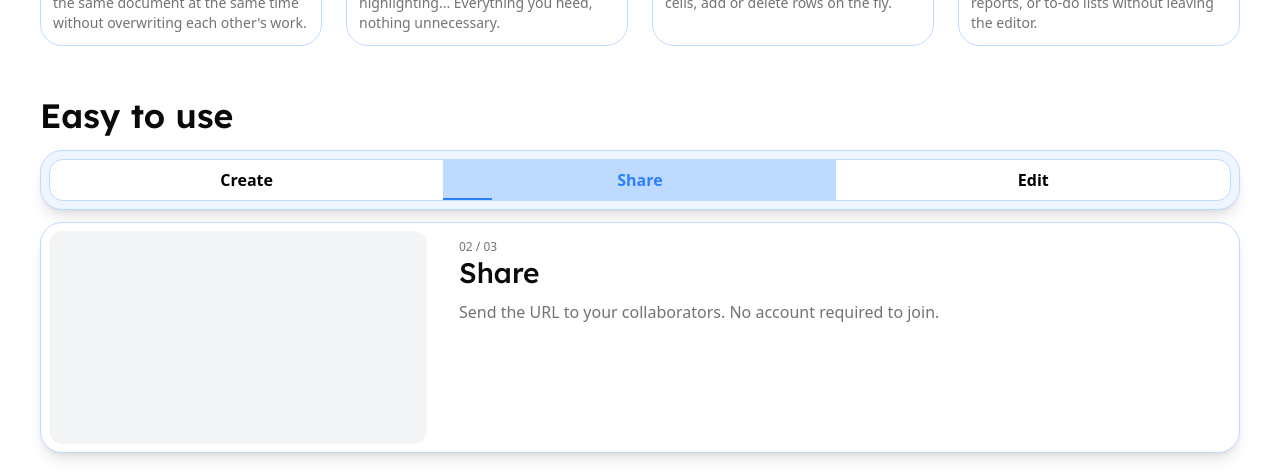
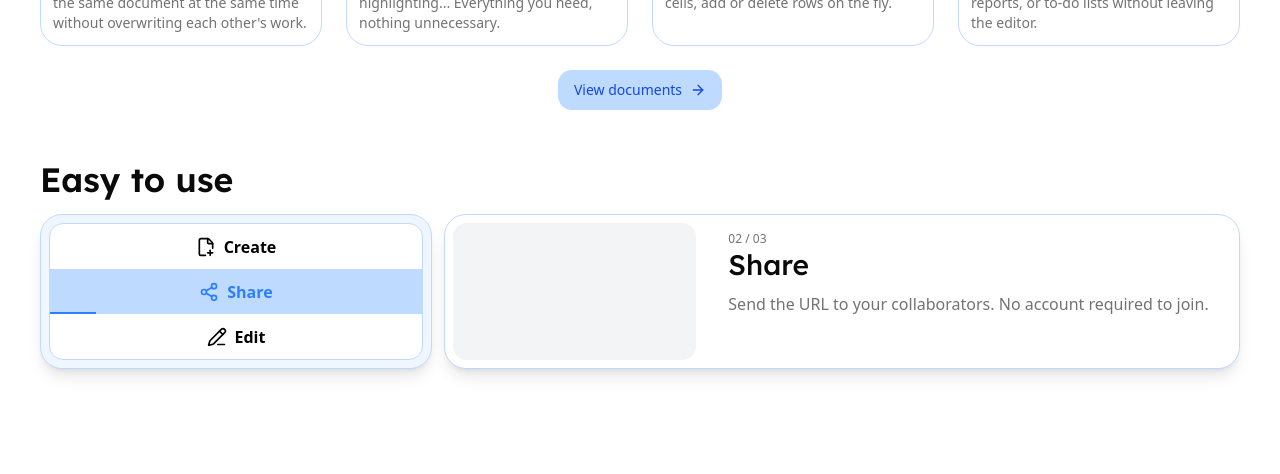
Before and after one commit to yohannimation/gougle-docs, a Next.js app in the folder frontend/: page / in a window 1280 px wide. Shown: the part 1076-1550 px from the top of the page. After the commit the page ends 1469 px from the top, so only its background shows below. Built offline with nearby package versions, Linux system fonts and the light colour scheme.

Commit message:
feat(frontend/home-page): adding a new section

```diff
--- a/frontend/app/(dashboard)/page.tsx
+++ b/frontend/app/(dashboard)/page.tsx
@@ -6,7 +6,7 @@ import { Button } from '@/components/ui/button';
 
 import FeatureCard from '@/components/Home/FeatureCard/FeatureCard';
 
-import { ArrowRight } from 'lucide-react';
+import { ArrowRight, FilePlusCorner, PencilLine, Share2 } from 'lucide-react';
 
 import type { FeatureInterface } from '@/interface/Feature.interface';
 import Slider from '@/components/Home/Slider/Slider';
@@ -14,28 +14,28 @@ import Slider from '@/components/Home/Slider/Slider';
 export default function Home() {
     const features: FeatureInterface[] = [
         {
-            sourceUrl: 'https://localhost:3000',
             name: 'Collaborate',
             description:
                 "Every keystroke is synchronized within milliseconds. Multiple people can edit the same document at the same time without overwriting each other's work.",
+            imgUrl: 'https://localhost:3000',
         },
         {
-            sourceUrl: 'https://localhost:3000',
             name: 'Format',
             description:
                 'A smooth writing and reading experience: headings, bold, italic, highlighting... Everything you need, nothing unnecessary.',
+            imgUrl: 'https://localhost:3000',
         },
         {
-            sourceUrl: 'https://localhost:3000',
             name: 'Structure',
             description:
                 'Add a table in two clicks, adjust columns, add rows, fill cells, merge cells, add or delete rows on the fly.',
+            imgUrl: 'https://localhost:3000',
         },
         {
-            sourceUrl: 'https://localhost:3000',
             name: 'List',
             description:
                 'Bullet lists, numbered lists, checkboxes... Organize your notes, reports, or to-do lists without leaving the editor.',
+            imgUrl: 'https://localhost:3000',
         },
     ];
 
@@ -44,18 +44,21 @@ export default function Home() {
             name: 'Create',
             description:
                 'Two clicks are all it takes. Your document is ready in a second.',
-            sourceUrl: 'https://localhost:3000',
+            imgUrl: 'https://localhost:3000',
+            icon: <FilePlusCorner className="size-5" />,
         },
         {
             name: 'Share',
             description:
                 'Send the URL to your collaborators. No account required to join.',
-            sourceUrl: 'https://localhost:3000',
+            imgUrl: 'https://localhost:3000',
+            icon: <Share2 className="size-5" />,
         },
         {
             name: 'Edit',
             description: 'Edit in real time. Changes sync instantly.',
-            sourceUrl: 'https://localhost:3000',
+            imgUrl: 'https://localhost:3000',
+            icon: <PencilLine className="size-5" />,
         },
     ];
 
@@ -94,12 +97,21 @@ export default function Home() {
                     {features.map((feature, index) => (
                         <FeatureCard
                             key={index}
-                            sourceUrl={feature.sourceUrl}
+                            imgUrl={feature.imgUrl}
                             name={feature.name}
                             description={feature.description}
                         />
                     ))}
                 </ul>
+                <Link
+                    href="/docs"
+                    className="mx-auto mt-3"
+                    title="New document"
+                >
+                    <Button variant="default" size="lg">
+                        View documents <ArrowRight />
+                    </Button>
+                </Link>
             </section>
             <section className="py-6 flex flex-col gap-3">
                 <h2>Easy to use</h2>
--- a/frontend/components/Home/FeatureCard/FeatureCard.tsx
+++ b/frontend/components/Home/FeatureCard/FeatureCard.tsx
@@ -8,7 +8,7 @@ import {
 import type { FeatureInterface } from '@/interface/Feature.interface';
 
 export default function FeatureCard({
-    sourceUrl,
+    imgUrl,
     name,
     description,
 }: FeatureInterface) {
@@ -26,7 +26,7 @@ export default function FeatureCard({
             "
         >
             <img
-                src={sourceUrl}
+                src={imgUrl}
                 alt={`Feature image : ${name}`}
                 className="relative z-20 aspect-video w-full object-cover brightness-60 grayscale dark:brightness-40"
             />
--- a/frontend/components/Home/Slider/Slider.tsx
+++ b/frontend/components/Home/Slider/Slider.tsx
@@ -13,6 +13,7 @@ interface HighlightStyle {
 
 export default function Slider({ items = [] }: SliderProps) {
     const [displayed, setDisplayed] = useState<number>(0);
+    const [isVertical, setIsVertical] = useState<boolean>(false);
     const [fading, setFading] = useState<boolean>(false);
     const [hoveredIndex, setHoveredIndex] = useState<number | null>(null);
     const [progressKey, setProgressKey] = useState<number>(0);
@@ -24,10 +25,14 @@ export default function Slider({ items = [] }: SliderProps) {
         width: 0,
     });
 
-    const moveHighlight = useCallback((index) => {
+    const moveHighlight = useCallback((index: number) => {
         const tab = tabsRef.current[index];
         if (!tab) return;
-        setHighlightStyle({ left: tab.offsetLeft, width: tab.offsetWidth });
+        if (window.innerWidth >= 1280) {
+            setHighlightStyle({ left: tab.offsetTop, width: tab.offsetHeight });
+        } else {
+            setHighlightStyle({ left: tab.offsetLeft, width: tab.offsetWidth });
+        }
     }, []);
 
     const goTo = useCallback(
@@ -57,6 +62,13 @@ export default function Slider({ items = [] }: SliderProps) {
         return () => clearInterval(timerRef.current);
     }, [startTimer, moveHighlight]);
 
+    useEffect(() => {
+        const update = () => setIsVertical(window.innerWidth >= 1280);
+        update();
+        window.addEventListener('resize', update);
+        return () => window.removeEventListener('resize', update);
+    }, []);
+
     const handleMouseEnter = (index) => {
         setHoveredIndex(index);
         clearInterval(timerRef.current);
@@ -72,17 +84,31 @@ export default function Slider({ items = [] }: SliderProps) {
     const item = items[displayed];
 
     return (
-        <div className="flex flex-col gap-3">
+        <div className="grid grid-cols-1 xl:grid-cols-3 gap-3">
             {/* Tabs */}
-            <div className="p-2 flex gap-1.5 sm:flex-wrap bg-blue-50 border border-blue-200 rounded-3xl shadow-lg">
-                <div className="relative flex w-full items-stretch border border-blue-200 bg-white rounded-xl overflow-hidden group">
+            <div className="w-full p-2 flex gap-1.5 bg-blue-50 border border-blue-200 rounded-3xl shadow-lg xl:flex-col">
+                <div className="relative flex w-full h-full items-stretch border border-blue-200 bg-white rounded-xl overflow-hidden group xl:flex-col">
                     {/* Sliding background */}
                     <div
-                        className="absolute bottom-0 h-full bg-blue-200 group-hover:bg-blue-500 pointer-events-none transition-all duration-200 ease-in-out"
-                        style={{
-                            left: highlightStyle.left,
-                            width: highlightStyle.width,
-                        }}
+                        className="absolute bottom-0 h-full bg-blue-200 group-hover:bg-blue-500 pointer-events-none transition-all duration-200 ease-in-out
+                            left-0 w-full xl:top-auto xl:h-auto
+                            xl:left-[unset] xl:w-[unset]
+                        "
+                        style={
+                            isVertical
+                                ? {
+                                      top: highlightStyle.left,
+                                      height: highlightStyle.width,
+                                      left: 0,
+                                      width: '100%',
+                                  }
+                                : {
+                                      left: highlightStyle.left,
+                                      width: highlightStyle.width,
+                                      top: 0,
+                                      height: '100%',
+                                  }
+                        }
                     />
 
                     {items.map((item, index) => (
@@ -91,12 +117,13 @@ export default function Slider({ items = [] }: SliderProps) {
                             ref={(el) => void (tabsRef.current[index] = el)}
                             onMouseEnter={() => handleMouseEnter(index)}
                             onMouseLeave={handleMouseLeave}
-                            className={`relative flex-1 py-2 px-4 text-center transition-colors font-semibold duration-200 z-10 ${
+                            className={`flex justify-center items-center gap-2 relative flex-1 py-2 px-4 transition-colors font-semibold duration-200 z-10 ${
                                 index === displayed
                                     ? 'text-blue-500 hover:text-white'
                                     : 'text-black hover:text-white'
                             }`}
                         >
+                            {item.icon ?? ''}
                             {item.name}
 
                             {/* Progress bar */}
@@ -116,7 +143,7 @@ export default function Slider({ items = [] }: SliderProps) {
             </div>
 
             {/* Content */}
-            <div className="border border-blue-200 rounded-3xl bg-white shadow-lg">
+            <div className="xl:col-span-2 border border-blue-200 rounded-3xl bg-white shadow-lg">
                 <div
                     className={`grid grid-cols-1 md:grid-cols-2 xl:grid-cols-3 items-start gap-5 transition-opacity duration-200 ${
                         fading ? 'opacity-0' : 'opacity-100'
@@ -124,7 +151,7 @@ export default function Slider({ items = [] }: SliderProps) {
                 >
                     <div className="m-2 mb-0 md:mb-2 md:me-0 aspect-[16/9] rounded-xl overflow-hidden bg-gray-100">
                         {/* <img
-                            src={item.sourceUrl}
+                            src={item.imgUrl}
                             alt={item.name}
                             className="w-full h-full object-cover"
                         /> */}
--- a/frontend/interface/Feature.interface.ts
+++ b/frontend/interface/Feature.interface.ts
@@ -1,5 +1,6 @@
 export interface FeatureInterface {
-    sourceUrl: string;
+    imgUrl?: string;
+    icon?: React.ReactNode;
     name: string;
     description: string;
 }
```
